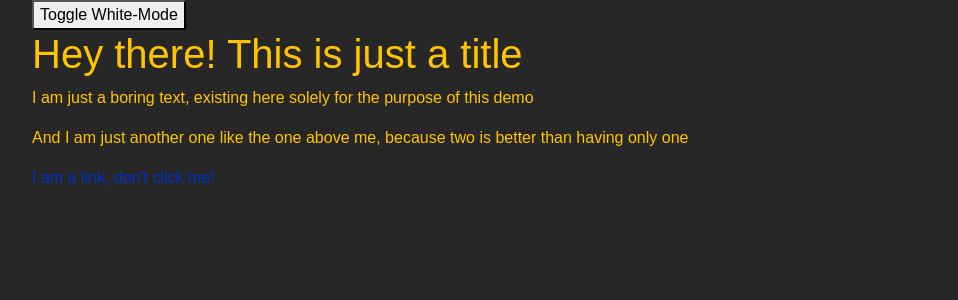
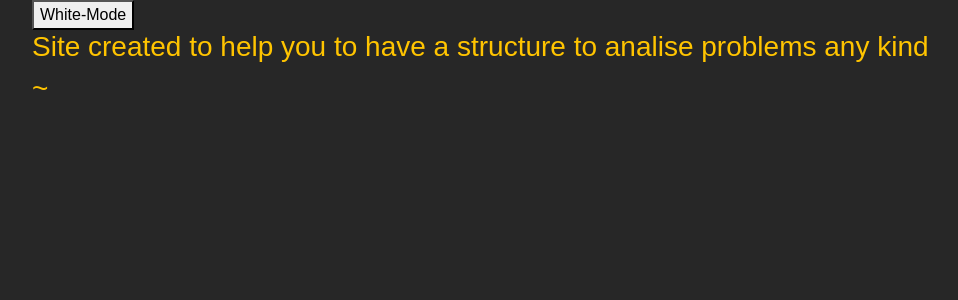
Before and after one commit to nikolay-rudenko/moonbeam, a Django app: page / in a window 1280 px wide. Shown: the top 300 px of the page, without its empty margins (53-1011 px from the left). Run offline with Django 3.2, Linux system fonts and the light colour scheme; data that the repository does not hold is empty; some libraries are stand-ins or nearby versions.

Commit message:
additional changes (white, dark mode)

```diff
--- a/analysis/templates/analysis/index.html
+++ b/analysis/templates/analysis/index.html
@@ -19,16 +19,14 @@
 <body>
 <ul class="list-group">
     <div class="container">
-        <button class="btn-toggle">Toggle White-Mode</button>
-        <h1>Hey there! This is just a title</h1>
-        <p>I am just a boring text, existing here solely for the purpose of this demo</p>
-        <p>And I am just another one like the one above me, because two is better than having only one</p>
-        <a href="#">I am a link, don't click me!</a>
-
-
+        <button class="btn-toggle">White-Mode</button>
+        <h3>Site created to help you to have
+            a structure to analise problems any kind</h3>
+        <h3>~</h3>
         <div class="row">
             <div class="col-sm">
                 {% for pr in prb %}
+
                     <h5>Problem: {{ pr.title }}</h5>
                     <li class="list-group-item">{{ pr.description }}</li>
                     <li class="list-group-item">{{ pr.risks }}</li>
@@ -39,7 +37,7 @@
             </div>
             <div class="col-sm">
                 {% for sl in slt %}
-                    <h5>solution: {{ sl.problem.title }}</h5>
+                    <h5>Solution: {{ sl.problem.title }}</h5>
                     <li class="list-group-item">{{ sl.research }}</li>
                     <li class="list-group-item">{{ sl.solutions }}</li>
                     <li class="list-group-item">{{ sl.resources }}</li>
```
